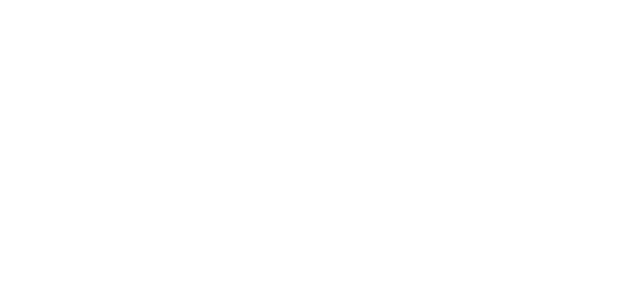
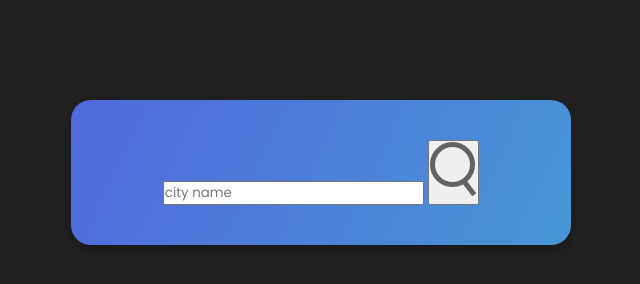
Before and after one commit to BinMamun/weather-app, a plain HTML site: page index.html in a window 1280 px wide. Shown: the whole page, without its empty margins (319-959 px from the left). Drawn offline with Linux system fonts and the light colour scheme.

Commit message:
project setup

```diff
--- a/index.html
+++ b/index.html
@@ -3,9 +3,15 @@
 <head>
     <meta charset="UTF-8">
     <meta name="viewport" content="width=device-width, initial-scale=1.0">
-    <title>Document</title>
+    <title>Weather App</title>
+    <link rel="stylesheet" href="./styles.css">
 </head>
 <body>
-
+    <div class="card">
+        <div class="search">
+            <input type="text" placeholder="city name">
+            <button><img src="./images/search.png" alt="search"></button>
+        </div>
+    </div>
 </body>
 </html>
--- /dev/null
+++ b/styles.css
@@ -0,0 +1,26 @@
+@import url('https://fonts.googleapis.com/css2?family=Poppins:wght@400;500;600&display=swap');
+
+* {
+    margin: 0;
+    padding: 0;
+    font-family: 'Poppins', sans-serif;
+    box-sizing: border-box;
+}
+
+body {
+    background-color: #222;
+}
+
+.card {
+    width: 90%;
+    max-width: 500px;
+    background: linear-gradient(295deg, rgba(71, 150, 213, 1) 0%, rgba(81, 105, 221, 1) 100%);
+    color: #ffffff;
+    margin: 100px auto 0;
+    padding: 40px 35px;
+    text-align: center;
+    border-radius: 20px;
+    box-shadow: rgba(0, 0, 0, 0.35) 0px 5px 15px;
+}
+
+.search {}
```
